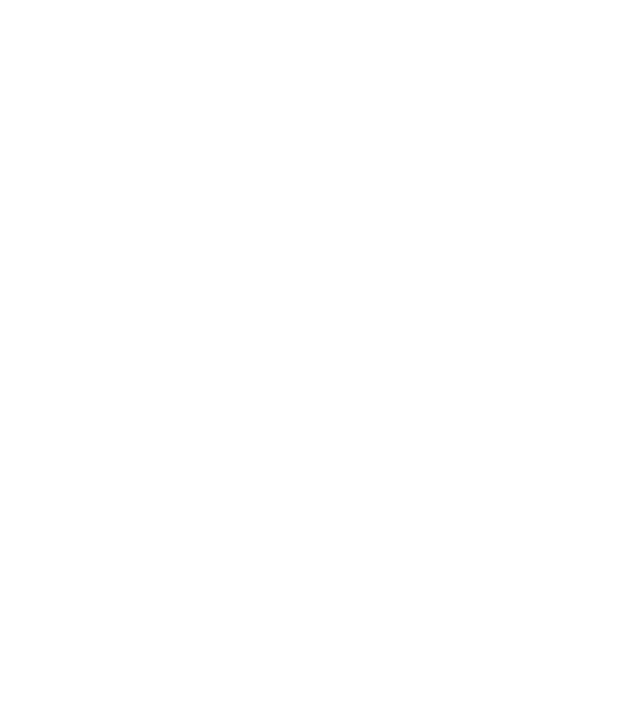
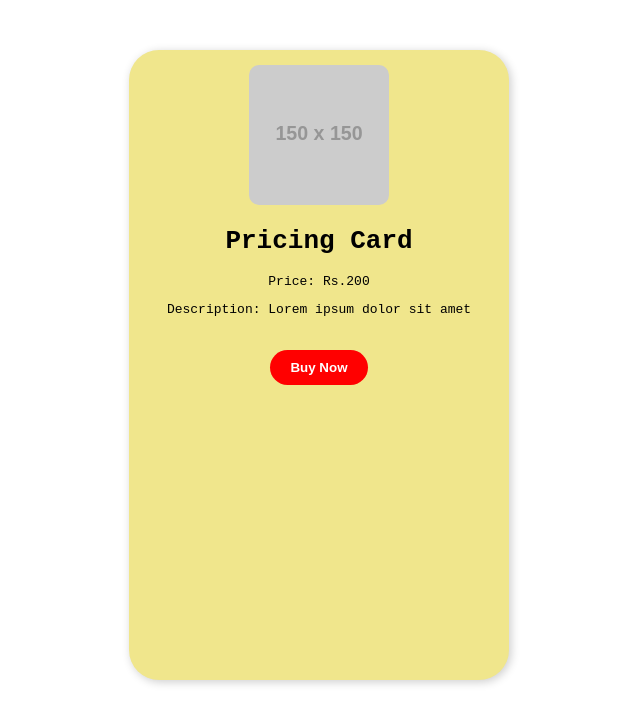
Before and after one commit to acciojob/pricing-card-faizvk, a website: page main.html in a window 1280 px wide. Shown: the whole page, without its empty margins (321-961 px from the left). Drawn offline with Linux system fonts and the light colour scheme; placeholder pictures from the web are drawn by us.

Commit message:
created a submission

```diff
--- a/main.html
+++ b/main.html
@@ -1,16 +1,17 @@
 <!DOCTYPE html>
+<html>
+<head>
+  <link rel="stylesheet" href="styles.css">
+</head>
+<body>
+  <main>
+    <img src="https://via.placeholder.com/150" alt="Product Image">
+    <h1>Pricing Card</h1>
+    <p>Price: Rs.200</p>
+    <p>Description: Lorem ipsum dolor sit amet</p>
+    <button>Buy Now</button>
+  </main>
 
-<html>
-
-<head>
-	<link rel="stylesheet" href="styles.css">
-</head>
-
-<body>
-	<!-- the entire body must be written by student -->
-    <script type="text/javascript" src="./script.js">
-</script>
-
+  <script type="text/javascript" src="./script.js"></script>
 </body>
-
 </html>
--- a/styles.css
+++ b/styles.css
@@ -1 +1,27 @@
-/*  your css code here. If applicable */
+main {
+  background-color: khaki;
+  width: 350px;
+  height: 600px;
+  box-shadow: 2px 2px 10px rgba(0, 0, 0, 0.2);
+  border-radius: 30px;
+  padding: 15px;
+  font-family: monospace;
+  text-align: center;
+  margin: 50px auto;
+}
+
+img {
+  width: 40%;
+  border-radius: 10px;
+}
+
+button {
+  padding: 10px 20px;
+  border-radius: 20px;
+  background-color: red;
+  border: none;
+  color: white;
+  font-weight: bold;
+  cursor: pointer;
+  margin-top: 20px;
+}
```
